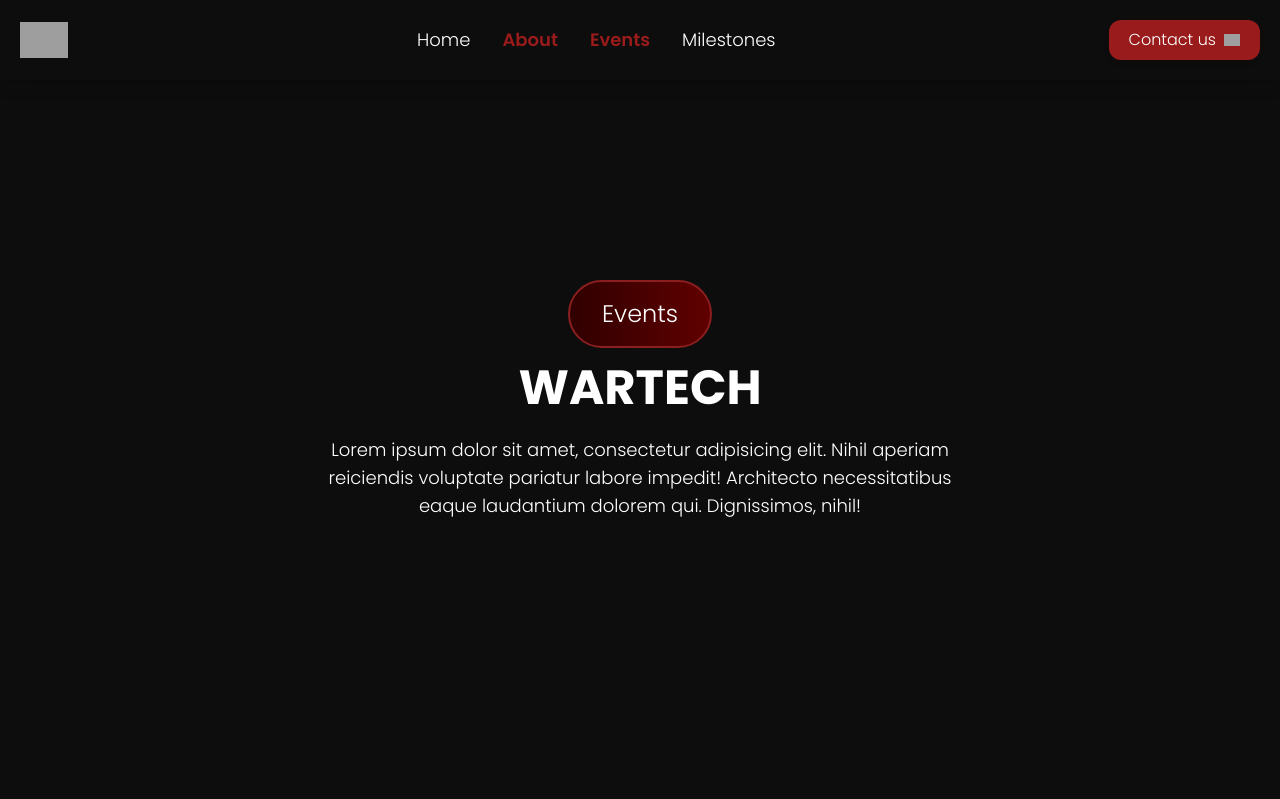
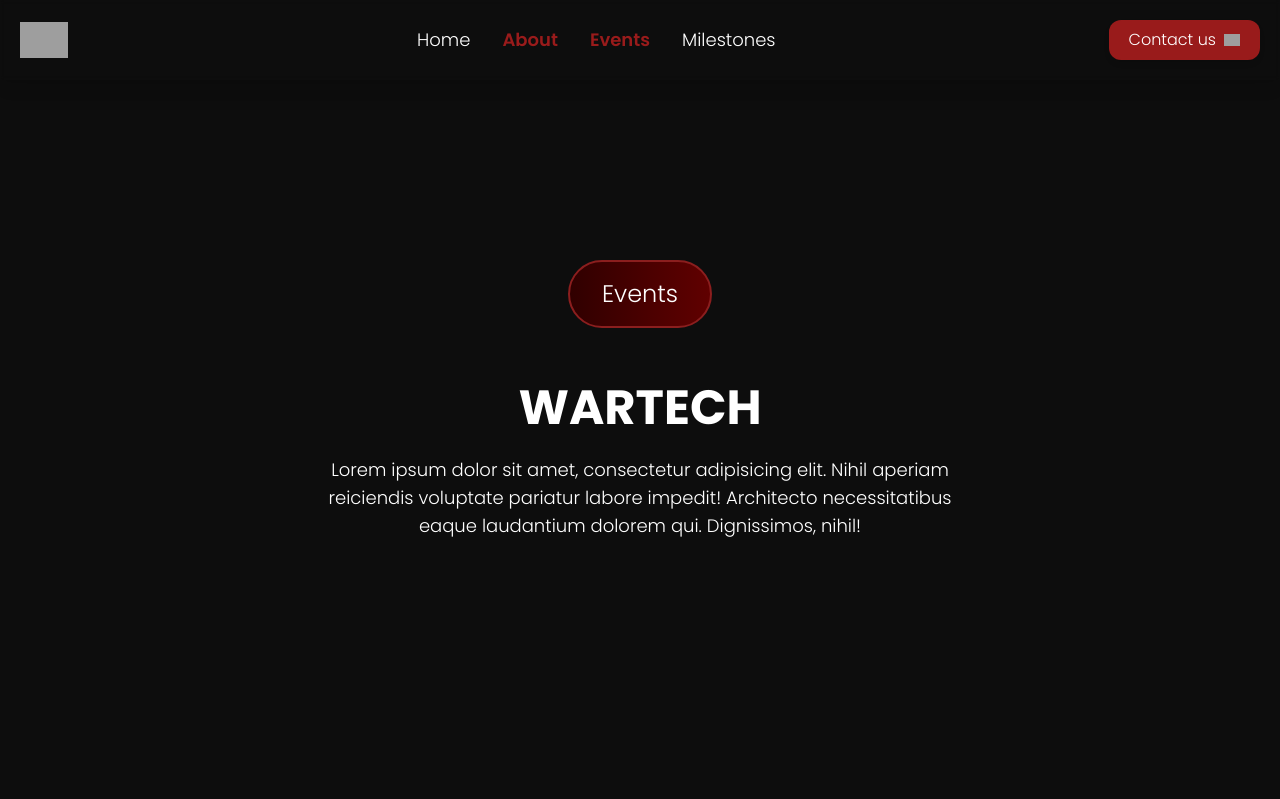
Before and after one commit to Uncle8475/Wartech3.0, a React (Vite) app: page /Events in a window 1280 px wide. Shown: the top 799 px of the page. Built offline with nearby package versions, Linux system fonts and the light colour scheme; grey boxes are pictures that could not be loaded.

Commit message:
littlemore

```diff
--- a/src/Ashwin_feat/Events.jsx
+++ b/src/Ashwin_feat/Events.jsx
@@ -22,7 +22,7 @@ function Events() {
         <button className=" px-8 py-4 text-2xl rounded-full border-2 border-[#8b1e1e] text-white bg-gradient-to-r from-[#300000] to-[#600000] transition-all duration-300 ease-in-out hover:scale-110">
           Events
         </button>
-        <h1 className="text-5xl font-bold mt-4">WARTECH</h1>
+        <h1 className=" pt-10 text-5xl font-bold mt-4">WARTECH</h1>
         <p className="text-lg mt-2 max-w-2xl">
           Lorem ipsum dolor sit amet, consectetur adipisicing elit. Nihil
           aperiam reiciendis voluptate pariatur labore impedit! Architecto
```
